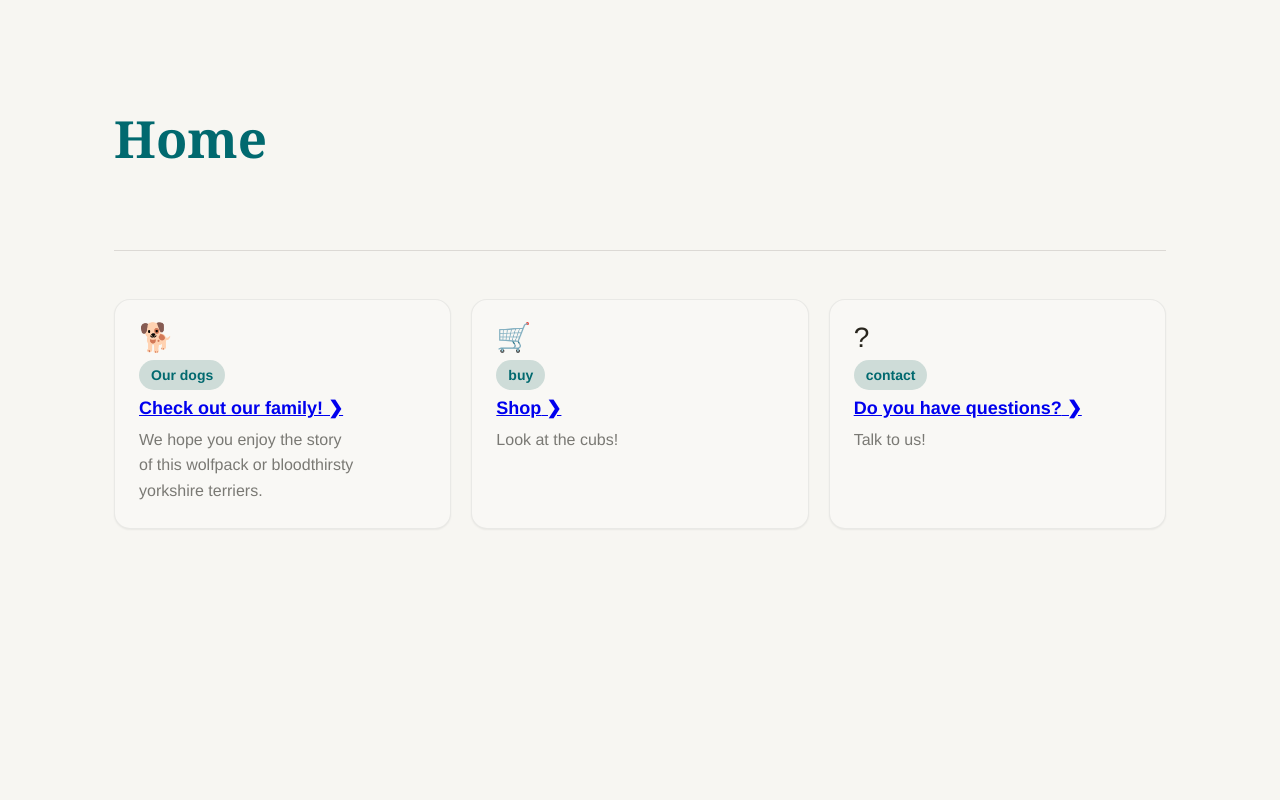
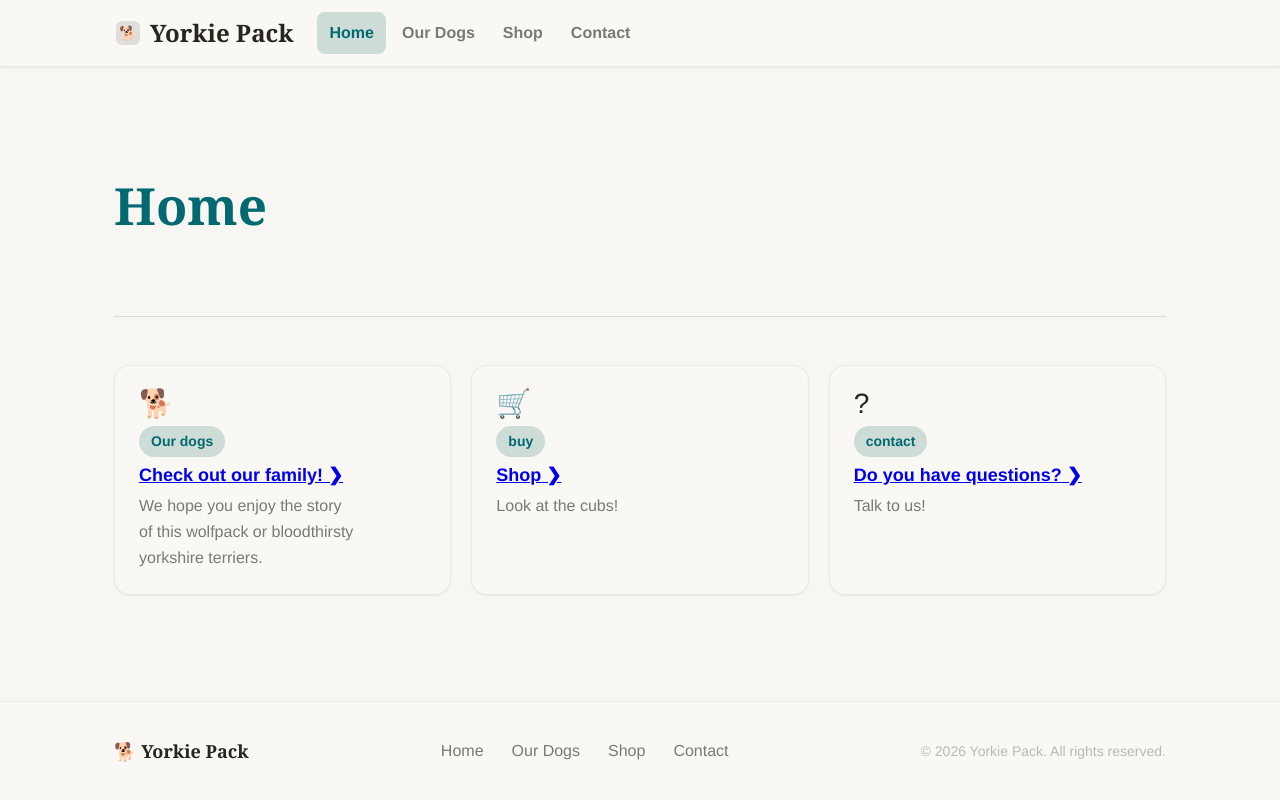
Before and after one commit to hajdun/react-routing-init, a React (Vite) app: page / in a window 1280 px wide. Built offline with nearby package versions, Linux system fonts and the light colour scheme.

Commit message:
nested routes

```diff
--- /dev/null
+++ b/src/layout/Footer.jsx
@@ -0,0 +1,63 @@
+// src/layout/Footer.jsx
+import { Link } from 'react-router-dom'
+
+const links = [
+    { to: '/', label: 'Home' },
+    { to: '/our-dogs', label: 'Our Dogs' },
+    { to: '/puppies', label: 'Shop' },
+    { to: '/contact', label: 'Contact' },
+]
+
+export default function Footer() {
+    return (
+        <footer style={{
+            borderTop: '1px solid oklch(from var(--color-text) l c h / 0.08)',
+            background: 'var(--color-surface)',
+            marginTop: 'auto',
+        }}>
+            <div style={{
+                maxWidth: '1100px', margin: '0 auto',
+                padding: 'var(--space-8) var(--space-6)',
+                display: 'flex', alignItems: 'center',
+                justifyContent: 'space-between', flexWrap: 'wrap',
+                gap: 'var(--space-4)',
+            }}>
+
+                {/* Brand */}
+                <span style={{
+                    fontFamily: 'var(--font-display)', fontWeight: 800,
+                    fontSize: 'var(--text-base)', color: 'var(--color-text)',
+                }}>
+                    🐕 Yorkie Pack
+                </span>
+
+                {/* Links */}
+                <nav aria-label="Footer navigation" style={{
+                    display: 'flex', gap: 'var(--space-1)', flexWrap: 'wrap',
+                }}>
+                    {links.map(({ to, label }) => (
+                        <Link key={to} to={to} style={{
+                            textDecoration: 'none', fontSize: 'var(--text-sm)',
+                            fontWeight: 500, color: 'var(--color-text-muted)',
+                            padding: 'var(--space-1) var(--space-3)',
+                            borderRadius: 'var(--radius-md)',
+                        }}
+                            onMouseEnter={e => e.currentTarget.style.color = 'var(--color-text)'}
+                            onMouseLeave={e => e.currentTarget.style.color = 'var(--color-text-muted)'}
+                        >
+                            {label}
+                        </Link>
+                    ))}
+                </nav>
+
+                {/* Copyright */}
+                <p style={{
+                    fontSize: 'var(--text-xs)', color: 'var(--color-text-faint)',
+                }}>
+                    © {new Date().getFullYear()} Yorkie Pack. All rights reserved.
+                </p>
+
+            </div>
+        </footer>
+    )
+}
--- /dev/null
+++ b/src/layout/Header.jsx
@@ -0,0 +1,70 @@
+// src/components/Header.jsx
+import { Link, NavLink } from 'react-router-dom'
+
+function Logo() {
+    return (
+        <svg width="28" height="28" viewBox="0 0 28 28" fill="none" aria-hidden="true">
+            <rect x="2" y="2" width="24" height="24" rx="6" fill="currentColor" opacity="0.12" />
+            <text x="14" y="19" textAnchor="middle" fontSize="14" fill="currentColor" fontWeight="800">🐕</text>
+        </svg>
+    )
+}
+
+const links = [
+    { to: '/', label: 'Home', end: true },
+    { to: '/our-dogs', label: 'Our Dogs' },
+    { to: '/puppies', label: 'Shop' },
+    { to: '/contact', label: 'Contact' },
+]
+
+const linkStyle = (isActive) => ({
+    textDecoration: 'none',
+    fontSize: 'var(--text-sm)',
+    fontWeight: 600,
+    padding: 'var(--space-2) var(--space-3)',
+    borderRadius: 'var(--radius-md)',
+    color: isActive ? 'var(--color-primary)' : 'var(--color-text-muted)',
+    background: isActive ? 'var(--color-primary-highlight)' : 'none',
+})
+
+export default function Header() {
+    return (
+        <header style={{
+            position: 'sticky', top: 0, zIndex: 100,
+            background: 'color-mix(in oklch, var(--color-surface) 85%, transparent)',
+            backdropFilter: 'blur(12px)',
+            borderBottom: '1px solid oklch(from var(--color-text) l c h / 0.08)',
+            boxShadow: 'var(--shadow-sm)',
+        }}>
+            <div style={{
+                maxWidth: '1100px', margin: '0 auto',
+                padding: 'var(--space-3) var(--space-6)',
+                display: 'flex', alignItems: 'center', gap: 'var(--space-6)',
+            }}>
+
+                {/* Logo */}
+                <Link to="/" aria-label="Go to homepage" style={{
+                    display: 'flex', alignItems: 'center', gap: 'var(--space-2)',
+                    textDecoration: 'none', color: 'var(--color-text)',
+                    fontFamily: 'var(--font-display)', fontWeight: 800,
+                    fontSize: 'var(--text-lg)',
+                }}>
+                    <Logo />
+                    Yorkie Pack
+                </Link>
+
+                {/* Nav links */}
+                <nav aria-label="Main navigation" style={{ display: 'flex', gap: 'var(--space-1)' }}>
+                    {links.map(({ to, label, end }) => (
+                        <NavLink key={to} to={to} end={end}
+                            style={({ isActive }) => linkStyle(isActive)}
+                        >
+                            {label}
+                        </NavLink>
+                    ))}
+                </nav>
+
+            </div>
+        </header>
+    )
+}
--- a/src/main.jsx
+++ b/src/main.jsx
@@ -1,6 +1,8 @@
 import { StrictMode } from 'react'
 import { createRoot } from 'react-dom/client'
-import { createBrowserRouter, RouterProvider } from 'react-router-dom'
+import { createBrowserRouter, RouterProvider, Outlet } from 'react-router-dom'
+import Header from "./layout/Header"
+import Footer from "./layout/Footer"
 import './index.css'
 import Home from './pages/Home'
 import OurDogs from './pages/OurDogs'
@@ -9,17 +11,40 @@ import Contact from './pages/Contact'
 import PuppyProfile from './pages/PuppyProfile'
 import NotFound from './pages/NotFound'
 
+
+
+function RootLayout() {
+  return (
+    <div style={{
+      display: 'flex',
+      flexDirection: 'column',
+      minHeight: '100dvh',
+    }}>
+      <Header />
+      <main style={{ flex: 1 }}>   {/* ← this grows to fill all available space */}
+        <Outlet />
+      </main>
+      <Footer />
+    </div>
+  )
+}
 const router = createBrowserRouter([
-  { path: '/', element: <Home /> },
-  { path: '/our-dogs', element: <OurDogs /> },
-  { path: '/puppies', element: <Shop /> },
-  { path: '/puppies/:id', element: <PuppyProfile /> },
-  { path: '/contact', element: <Contact /> },
-  { path: '*', element: <NotFound /> },
+  {
+    path: '/',
+    element: <RootLayout />,   // ← wraps everything
+    children: [
+      { index: true, element: <Home /> },
+      { path: 'our-dogs', element: <OurDogs /> },
+      { path: 'puppies', element: <Shop /> },
+      { path: 'puppies/:id', element: <PuppyProfile /> },
+      { path: 'contact', element: <Contact /> },
+      { path: '*', element: <NotFound /> },
+    ],
+  },
 ])
 
 createRoot(document.getElementById('root')).render(
   <StrictMode>
     <RouterProvider router={router} />
-  </StrictMode>,
+  </StrictMode>
 )
```
